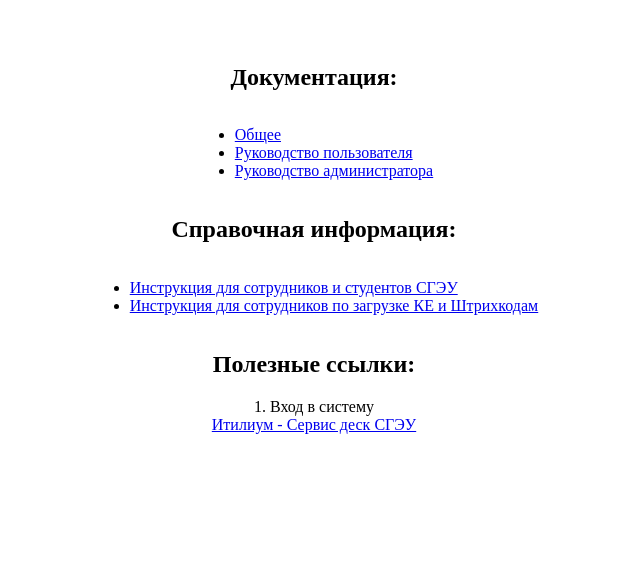
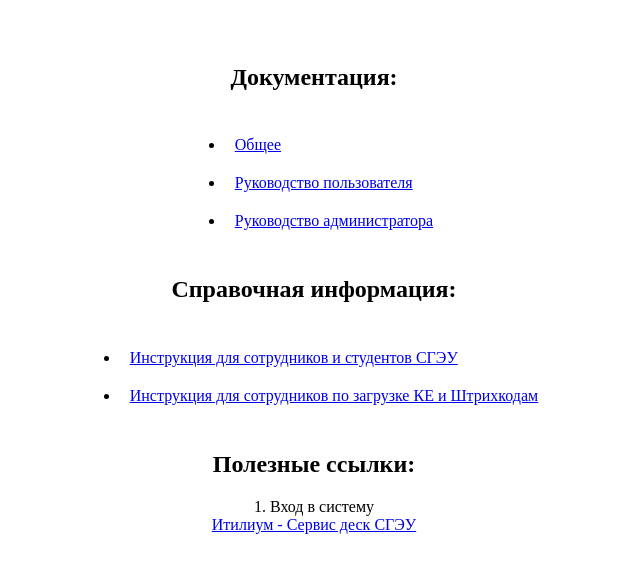
Before and after one commit to alman63/itilium, a plain HTML site: page index.html in a window 1280 px wide. Shown: the part 143-716 px from the top of the page, without its empty margins (326-966 px from the left). Drawn offline with Linux system fonts and the light colour scheme.

Commit message:
fix: add style for li

```diff
--- a/css/styles.css
+++ b/css/styles.css
@@ -4,3 +4,6 @@
   flex-direction: column;
   align-items: center;
 }
+.li {
+  padding: 10px;
+}
--- a/index.html
+++ b/index.html
@@ -11,22 +11,22 @@
     <h1>SERVICE DESK - СГЭУ <h1>
         <h2>Документация:</h2>
         <ul>
-            <li>
+            <li class="li">
                 <a href="https://itilium.ru/manual">Общее</a>
             </li>
-            <li>
+            <li class="li">
                 <a href="https://itilium.ru/manual/user">Руководство пользователя</a>
             </li>
-            <li>
+            <li class="li">
                 <a href="https://itilium.ru/manual/admin">Руководство администратора</a>
             </li>
         </ul>
         <h2>Справочная информация:</h2>
         <ul>
-            <li>
+            <li class="li">
                 <a href="./doc/itilium.docx">Инструкция для сотрудников и студентов СГЭУ</a>
             </li>
-            <li>
+            <li class="li">
                 <a href="./doc/driveKE.docx">Инструкция для сотрудников по загрузке КЕ и Штрихкодам</a>
             </li>
         </ul>
```
